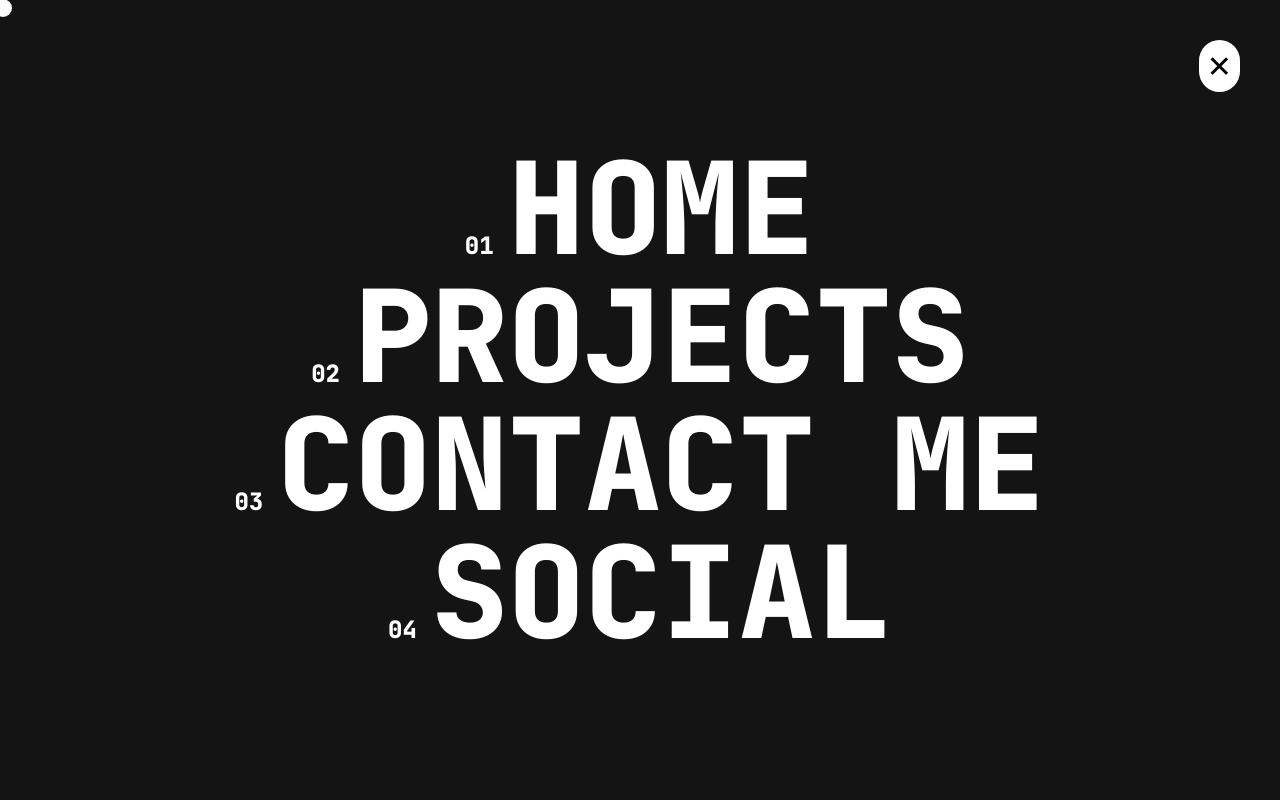
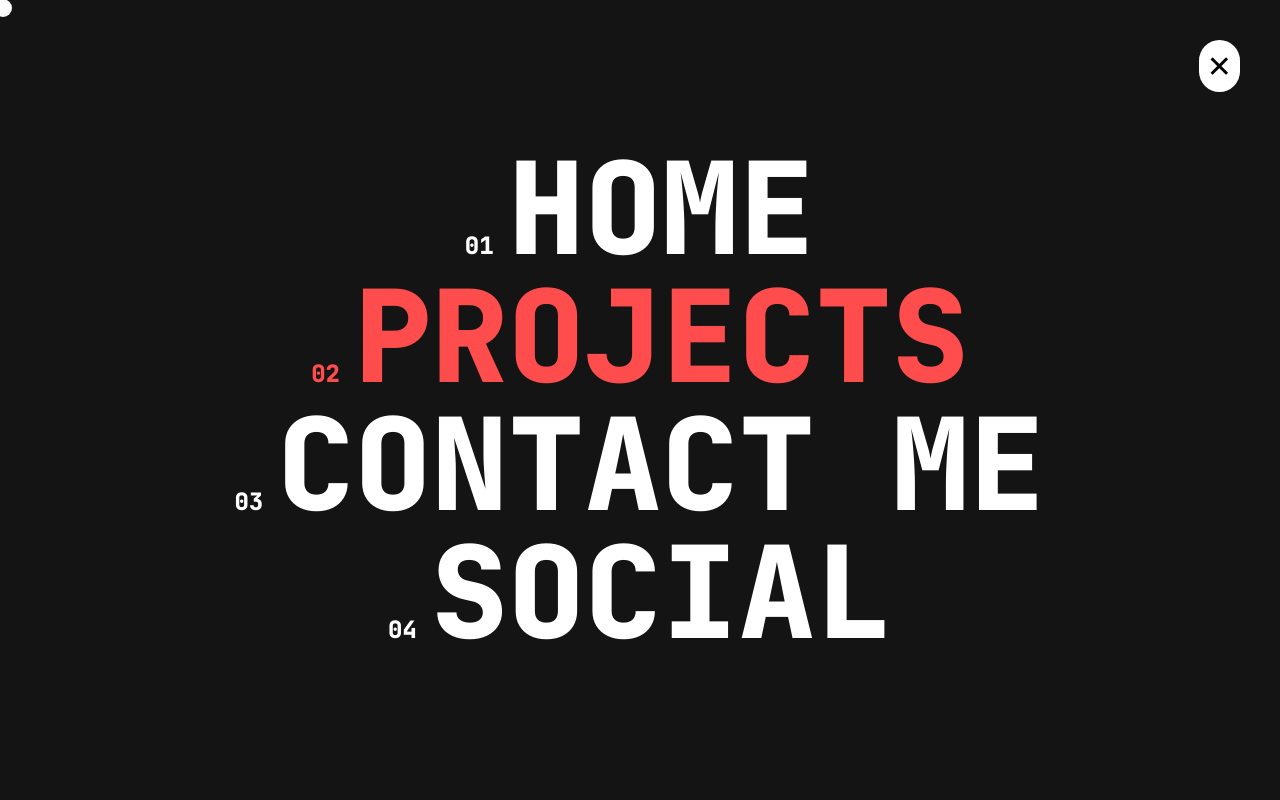
Before and after one commit to Chandankrswain/My-Portfolio, a React (Vite) app: page /projects in a window 1280 px wide. Both pictures are taken after a click on the picture 682 px from the left and 56 px from the top of the page. Shown: the top 800 px of the page. Built offline with nearby package versions, Linux system fonts and the light colour scheme.

Commit message:
add: added the selected menu color and also added 2 new animation in variants in animation section

```diff
--- a/src/components/menu/menu.tsx
+++ b/src/components/menu/menu.tsx
@@ -1,15 +1,26 @@
 import { motion } from "framer-motion";
+import { useNavigate, useLocation } from "react-router-dom";
 
 interface Props {
   onClose: () => void;
 }
 
 export const Menu = ({ onClose }: Props) => {
+  const navigate = useNavigate();
+  const location = useLocation();
+
+  const current = location.pathname; // ← current active route
+
+  const itemClass = (path: string) =>
+    `text-9xl font-black cursor-pointer transition-colors duration-300 ${
+      current === path ? "text-[#FF4D4D]" : "text-white"
+    }`;
+
   return (
     <motion.div
-      initial={{ y: "-100%", opacity: 0 }} // starts above the screen
-      animate={{ y: 0, opacity: 1 }} // slides into view
-      exit={{ y: "-100%", opacity: 0 }} // exits down
+      initial={{ y: "-100%", opacity: 0 }}
+      animate={{ y: 0, opacity: 1 }}
+      exit={{ y: "-100%", opacity: 0 }}
       transition={{
         type: "spring",
         damping: 16,
@@ -24,16 +35,22 @@ export const Menu = ({ onClose }: Props) => {
         ✕
       </button>
 
-      <p className="text-9xl font-black">
+      <p onClick={() => navigate("/")} className={itemClass("/")}>
         <span className="text-2xl">01 </span>HOME
       </p>
-      <p className="text-9xl font-black">
+
+      <p
+        onClick={() => navigate("/projects")}
+        className={itemClass("/projects")}
+      >
         <span className="text-2xl">02 </span>PROJECTS
       </p>
-      <p className="text-9xl font-black">
+
+      <p onClick={() => navigate("/contact")} className={itemClass("/contact")}>
         <span className="text-2xl">03 </span>CONTACT ME
       </p>
-      <p className="text-9xl font-black">
+
+      <p onClick={() => navigate("/social")} className={itemClass("/social")}>
         <span className="text-2xl">04 </span>SOCIAL
       </p>
     </motion.div>
--- a/src/components/project-list/project-list.tsx
+++ b/src/components/project-list/project-list.tsx
@@ -1,3 +1,5 @@
+import { AnimatedSection } from "../../sections";
+
 interface Props {
   index?: string;
   title?: string;
@@ -11,11 +13,13 @@ export const ProjectList = ({ image, index, title }: Props) => {
       <p className="text-7xl italic font-thin ml-14 w-full text-left">
         {title}
       </p>
-      <img
-        className="w-full object-cover [clip-path:polygon(30px_0%,100%_0%,100%_calc(100%-30px),calc(100%-30px)_100%,0%_100%,0%_30px)] h-[150px]"
-        src={image}
-        alt=""
-      />
+      <AnimatedSection classname="w-full" variant="pop">
+        <img
+          className="w-full object-cover [clip-path:polygon(30px_0%,100%_0%,100%_calc(100%-30px),calc(100%-30px)_100%,0%_100%,0%_30px)] h-[150px]"
+          src={image}
+          alt=""
+        />
+      </AnimatedSection>
     </div>
   );
 };
--- a/src/sections/animatedsection/animated-section.tsx
+++ b/src/sections/animatedsection/animated-section.tsx
@@ -4,6 +4,8 @@ interface AnimatedSectionProps {
   children: React.ReactNode;
   variant?:
     | "fade-up"
+    | "slide-left"
+    | "slide-right"
     | "slide-diagonal"
     | "zoom-in"
     | "blur-in"
@@ -11,6 +13,7 @@ interface AnimatedSectionProps {
     | "rotate-rise"
     | "pop";
   delay?: number;
+  classname?: string;
 }
 
 const variants = {
@@ -48,17 +51,29 @@ const variants = {
     initial: { opacity: 0, scale: 0.85, y: 60 },
     animate: { opacity: 1, scale: 1, y: 0 },
   },
+
+  "slide-left": {
+    initial: { opacity: 0, x: -150 },
+    animate: { opacity: 1, x: 0 },
+  },
+
+  "slide-right": {
+    initial: { opacity: 0, x: 150 },
+    animate: { opacity: 1, x: 0 },
+  },
 };
 
 export const AnimatedSection = ({
   children,
   variant = "fade-up",
   delay = 0.2,
+  classname,
 }: AnimatedSectionProps) => {
   const animation = variants[variant];
 
   return (
     <motion.section
+      className={classname}
       initial={animation.initial}
       whileInView={animation.animate}
       transition={{
```
